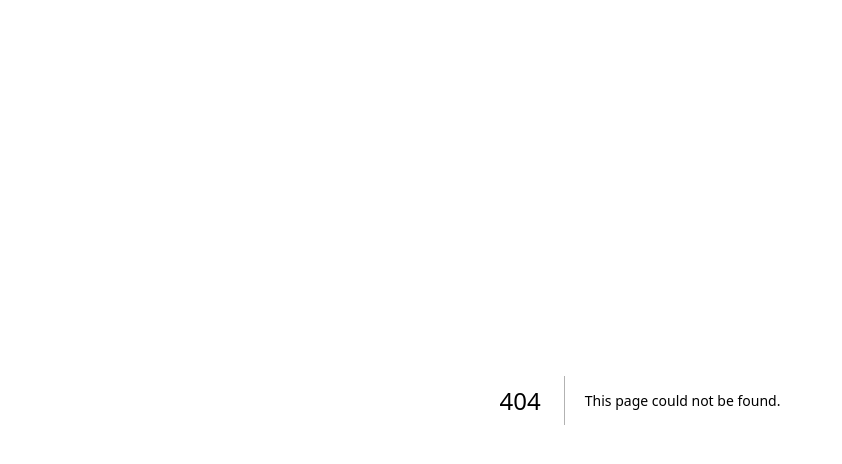
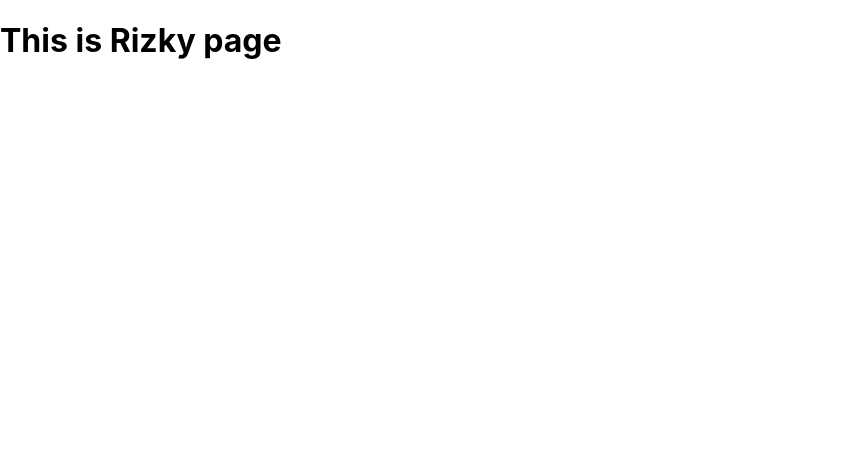
Before and after one commit to fahmialfareza/km3-fe-collabs, a Next.js app: page /rizky in a window 1280 px wide. Before the commit this address had no page. Shown: the top 464 px of the page, without its empty margins (0-842 px from the left). Built offline with nearby package versions, Linux system fonts and the light colour scheme.

Commit message:
halaman rizky (#22)
Co-authored-by: Muhammad Rizky Pratama Siregar <mrizkypratamasiregar24@gmail.com>

```diff
--- /dev/null
+++ b/pages/rizky.js
@@ -0,0 +1,7 @@
+import React from "react";
+
+function Rizky() {
+  return <h1>This is Rizky page</h1>;
+}
+
+export default Rizky;
```
